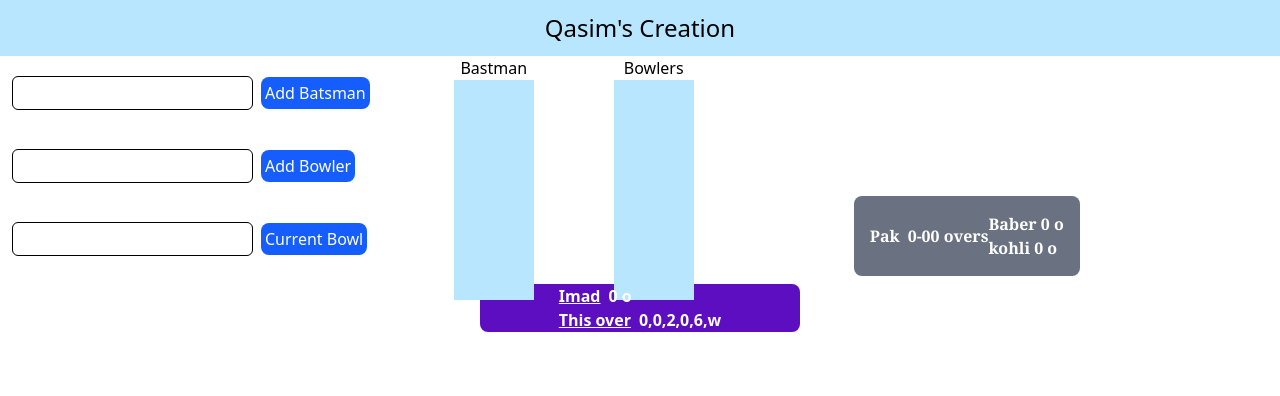
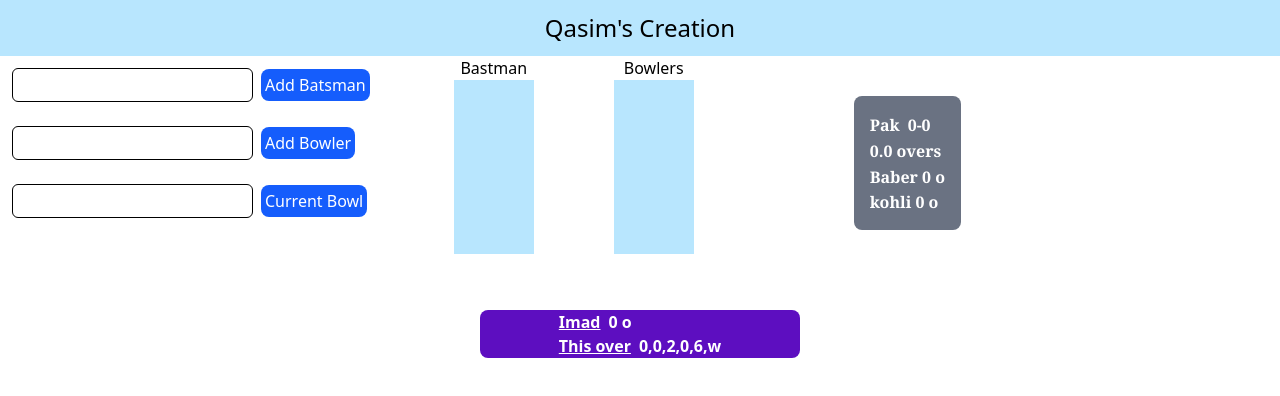
Before and after one commit to qasimhaleem/cricket-dashbord, a React (Vite) app: page / in a window 1280 px wide. Shown: the top 396 px of the page. Built offline with nearby package versions, Linux system fonts and the light colour scheme.

Commit message:
wecit, wide, overs funcionallty added

```diff
--- a/src/Compnents/Display.jsx
+++ b/src/Compnents/Display.jsx
@@ -1,13 +1,13 @@
 const Display = (props) => {
     return (
 
-        <div className="flex justify-around mt-35 bg-gray-500 rounded-lg p-4 mx-20 items-cneter font-serif font-semibold text-white">
+        <div className="grid justify-around mt-10  bg-gray-500 rounded-lg p-4 mx-20 items-cneter font-serif font-semibold text-white">
             <div className="flex items-center gap-2">
                 <h5>Pak</h5>
-                <h5>{props.runs}-0</h5>
+                <h5>{props.runs}-{props.wict}</h5>
             </div>
             <div className="flex items-center">
-                0 overs
+                {props.bowls}.{props.over} overs
             </div>
             <div className="grid items-center">
                 <h6>Baber  0 o</h6>
--- a/src/Compnents/admin.jsx
+++ b/src/Compnents/admin.jsx
@@ -3,11 +3,15 @@ import { useState } from 'react'
 import Display from './Display';
 const Admin = () => {
     const [bat1, setBat1] = useState("");
-    const [currentBowl, setCurrentBowl] = useState("");
+    const [currentBowl, setCurrentBowl] = useState([]);
     const [bowler, setBowler] = useState("");
     const [bowlList, setBowlList] = useState([]);
     const [batList, setBatList] = useState([]);
-    const [totalRuns, setTotalRuns] = useState(0)
+    const [totalRuns, setTotalRuns] = useState(0);
+    const [totalWict, setTotalWict] = useState(0);
+    const [bowls, setBowls] = useState(0)
+    const [over, setOver] = useState(0)
+
     // handle batsman
     const handleSubmit = () => {
         console.log("worings")
@@ -25,10 +29,23 @@ const Admin = () => {
         if (currentBowl <= 7) {
             setTotalRuns(prevTotalRuns => Number(prevTotalRuns) + Number(currentBowl));
         }
-        else {
-            console.log("number is to large")
+        else if (currentBowl === 'wct') {
+            setTotalWict(prevTotalWict => Number(prevTotalWict) + 1)
         }
+        else if (currentBowl === 'wd') {
+            setTotalRuns(prevTotalRuns => Number(prevTotalRuns) + 1);
+        }
+        else if (currentBowl > 7) {
+            console.log("number is to large");
+        }
+
+        setBowls(prevBowls =>
+
+            nextBowls = prevBowls + 1);
+
         setCurrentBowl('');
+
+
     }
     return (
         <div className='flex gap-20'>
@@ -51,7 +68,7 @@ const Admin = () => {
                     <button className='bg-blue-600 rounded-lg text-white p-1' onClick={handleSubmitBowl}>Add Bowler</button>
                 </div>
                 <div className='flex justify-start items-center m-1 '>
-                    <input type="number"
+                    <input type="text"
                         className='border rounded-md p-1 m-2 text-center'
                         value={currentBowl}
                         onChange={(e) => setCurrentBowl(e.target.value)} />
@@ -81,7 +98,7 @@ const Admin = () => {
                     }
                 </ul>
             </div>
-            < Display runs={totalRuns} />
+            < Display runs={totalRuns} wict={totalWict} over={over} bowls={bowls} />
         </div>
 
 
--- a/src/Compnents/app.jsx
+++ b/src/Compnents/app.jsx
@@ -10,8 +10,7 @@ const App = () => {
             <div className='flex justify-center items-center bg-sky-200 p-3 font-md text-2xl'>Qasim's  Creation
             </div>
             <Admin />
-            {/*  <Display /> */}
-            <div className='grid mt-2 justify-around items-center bg-violet-800 text-white font-semibold mx-120 rounded-lg px-10'>
+            <div className='grid mt-20 justify-around items-center bg-violet-800 text-white font-semibold mx-120 rounded-lg px-10'>
                 <div className='flex gap-2' >
                     <h5 className='underline'>Imad  </h5>
                     <h5>0 o</h5>
```
